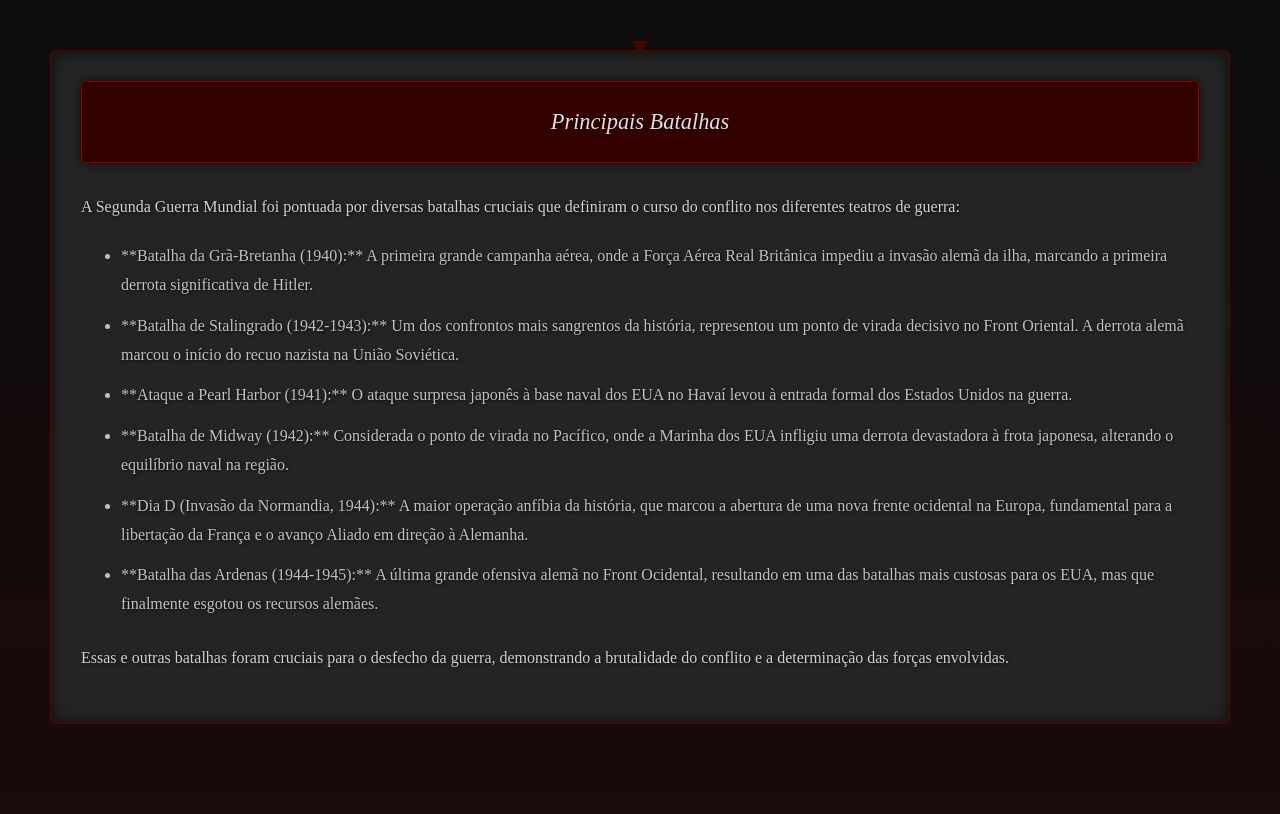
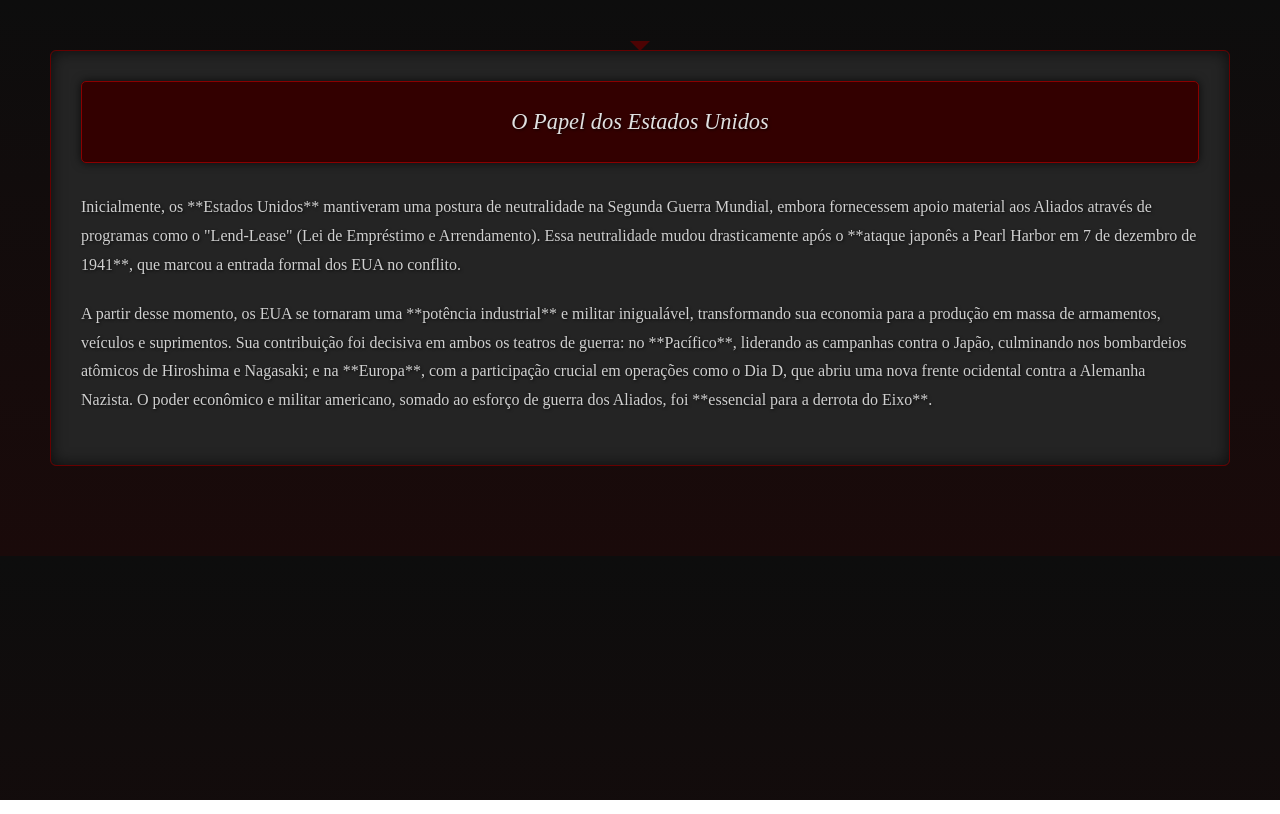
Before and after one commit to lucas-ryuichi/Seguda-guerra-mundial-, a plain HTML site: page index.html in a window 1280 px wide. Drawn offline with Linux system fonts and the light colour scheme.

Commit message:
Adicionado o papel dos EUA v1.4.0

```diff
--- a/index.html
+++ b/index.html
@@ -9,18 +9,10 @@
 <body>
     <div class="section">
       <p class="intro">
-        Principais Batalhas
+        O Papel dos Estados Unidos
       </p>
-      <p>A Segunda Guerra Mundial foi pontuada por diversas batalhas cruciais que definiram o curso do conflito nos diferentes teatros de guerra:</p>
-      <ul>
-        <li>**Batalha da Grã-Bretanha (1940):** A primeira grande campanha aérea, onde a Força Aérea Real Britânica impediu a invasão alemã da ilha, marcando a primeira derrota significativa de Hitler.</li>
-        <li>**Batalha de Stalingrado (1942-1943):** Um dos confrontos mais sangrentos da história, representou um ponto de virada decisivo no Front Oriental. A derrota alemã marcou o início do recuo nazista na União Soviética.</li>
-        <li>**Ataque a Pearl Harbor (1941):** O ataque surpresa japonês à base naval dos EUA no Havaí levou à entrada formal dos Estados Unidos na guerra.</li>
-        <li>**Batalha de Midway (1942):** Considerada o ponto de virada no Pacífico, onde a Marinha dos EUA infligiu uma derrota devastadora à frota japonesa, alterando o equilíbrio naval na região.</li>
-        <li>**Dia D (Invasão da Normandia, 1944):** A maior operação anfíbia da história, que marcou a abertura de uma nova frente ocidental na Europa, fundamental para a libertação da França e o avanço Aliado em direção à Alemanha.</li>
-        <li>**Batalha das Ardenas (1944-1945):** A última grande ofensiva alemã no Front Ocidental, resultando em uma das batalhas mais custosas para os EUA, mas que finalmente esgotou os recursos alemães.</li>
-      </ul>
-      <p>Essas e outras batalhas foram cruciais para o desfecho da guerra, demonstrando a brutalidade do conflito e a determinação das forças envolvidas.</p>
+      <p>Inicialmente, os **Estados Unidos** mantiveram uma postura de neutralidade na Segunda Guerra Mundial, embora fornecessem apoio material aos Aliados através de programas como o "Lend-Lease" (Lei de Empréstimo e Arrendamento). Essa neutralidade mudou drasticamente após o **ataque japonês a Pearl Harbor em 7 de dezembro de 1941**, que marcou a entrada formal dos EUA no conflito.</p>
+      <p>A partir desse momento, os EUA se tornaram uma **potência industrial** e militar inigualável, transformando sua economia para a produção em massa de armamentos, veículos e suprimentos. Sua contribuição foi decisiva em ambos os teatros de guerra: no **Pacífico**, liderando as campanhas contra o Japão, culminando nos bombardeios atômicos de Hiroshima e Nagasaki; e na **Europa**, com a participação crucial em operações como o Dia D, que abriu uma nova frente ocidental contra a Alemanha Nazista. O poder econômico e militar americano, somado ao esforço de guerra dos Aliados, foi **essencial para a derrota do Eixo**.</p>
     </div>
   </div>
 </body>
```
